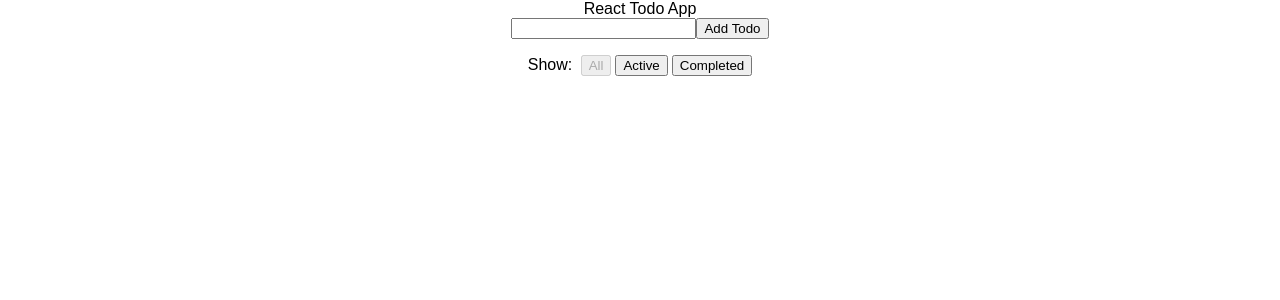
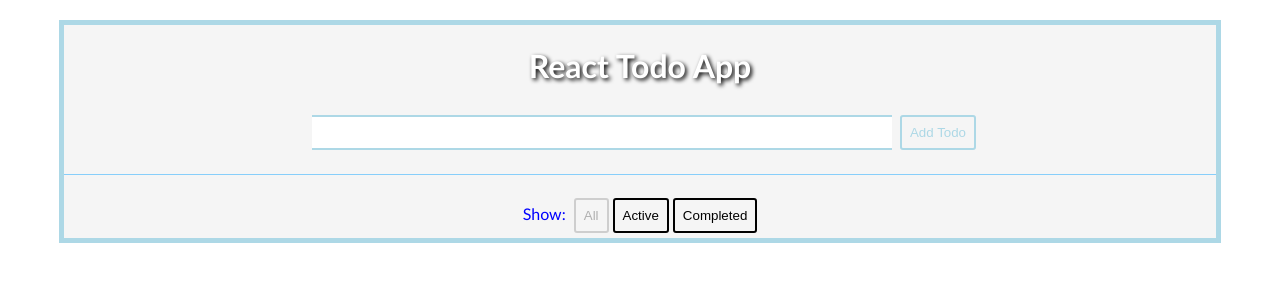
Before and after one commit to panoscool/redux-todo-app, a React (Create React App) app: page / in a window 1280 px wide. Shown: the top 300 px of the page. Built offline with nearby package versions, Linux system fonts and the light colour scheme.

Commit message:
Styling and remove btn

```diff
--- a/src/App.css
+++ b/src/App.css
@@ -1,28 +1,97 @@
+:root {
+  --main-color: lightblue;
+  --secondary-color: lightskyblue;
+  --main-text-color: blue;
+  --secondary-text-color: lightseagreen;
+  --main-font-style: Calibri;
+}
+
 .App {
   text-align: center;
+  display: flex;
+  width: 90%;
+  flex-direction: column;
+  margin: 20px auto 20px auto;
+  border: 5px solid var(--main-color);
+  background-color: whitesmoke;
 }
 
-.App-logo {
-  animation: App-logo-spin infinite 20s linear;
-  height: 80px;
+.header {
+  color: white;
+  font-family: var(--main-font-style);
+  text-shadow: 2px 2px 4px #000000;
 }
 
-.App-header {
-  background-color: #222;
-  height: 150px;
-  padding: 20px;
-  color: white;
+.footer {
+  color: var(--main-text-color);
+  font-family: var(--main-font-style);
+  margin: 5px;
 }
 
-.App-title {
-  font-size: 1.5em;
+.todo-wrapper {
+  text-align: left;
+  cursor: pointer;
+  margin-bottom: 18px;
+  border-bottom: 1px solid var(--secondary-color);
 }
 
-.App-intro {
-  font-size: large;
+.btn {
+  cursor: pointer;
+  outline: none;
+  box-shadow: none;
+  border-width: 2px;
+  border-radius: 3px;
+  border-style: solid;
+  background-color: transparent;
+  padding: 8px;
 }
 
-@keyframes App-logo-spin {
-  from { transform: rotate(0deg); }
-  to { transform: rotate(360deg); }
+.btn-submit {
+  color: var(--main-color);
+  border-color: var(--main-color);
 }
+
+.btn-submit:hover {
+  border-width: 3px;
+  color: var(--secondary-color);
+  font-weight: bold;
+}
+
+.btn-remove {
+  /* top 10px right 20px bottom 5px left 15px */
+  margin: 10px 20px 5px 15px;
+  color: var(--secondary-color);
+  border-color: var(--secondary-color);
+}
+
+.btn-remove:hover {
+  border-color: var(--secondary-text-color);
+}
+
+.filter {
+  cursor: pointer;
+ }
+
+li {
+  list-style: none;
+}
+
+li:hover {
+  background-color: white;
+}
+
+input {
+  width: 50%;
+  border: none;
+  padding: 8px 2px;
+  margin: 8px;
+  border-top: 2px solid var(--main-color);
+  border-bottom: 2px solid var(--main-color);
+}
+
+input:focus {
+  outline: none;
+  border: none;
+  border-top: 3px solid var(--main-color);
+  border-bottom: 3px solid var(--main-color);
+}
--- a/src/components/footer.js
+++ b/src/components/footer.js
@@ -3,7 +3,7 @@ import FilterLink from '../containers/filter_link';
 import { VisibilityFilters } from '../redux/actions';
 
 const Footer = () => (
-  <div>
+  <div className="footer">
     <span>Show: </span>
     <FilterLink filter={VisibilityFilters.SHOW_ALL}>
       All
--- a/src/components/header.js
+++ b/src/components/header.js
@@ -3,7 +3,7 @@ import React from 'react';
 const Header = () => {
     return (
         <div className="header">
-            React Todo App
+            <h1>React Todo App</h1>
         </div>
     )
 }
--- a/src/components/link.js
+++ b/src/components/link.js
@@ -1,7 +1,7 @@
 import React from 'react';
 
 const Link = ({ active, children, onClick }) => (
-  <button
+  <button className="btn filter"
      onClick={onClick}
      disabled={active}
      style={{
--- a/src/components/todo-list.js
+++ b/src/components/todo-list.js
@@ -2,7 +2,7 @@ import React from 'react';
 import Todo from './todo';
 
 const TodoList = ({ todos, toggleTodo }) => (
-  <ul>
+  <ul className="todo-wrapper">
     {todos.map(todo =>
       <Todo
         key={todo.id}
--- a/src/components/todo.js
+++ b/src/components/todo.js
@@ -1,12 +1,13 @@
 import React from 'react';
 
-const Todo = ({ onClick, completed, text }) => (
+const Todo = ({ onClick, completed, text, removeTodo }) => (
   <li
     onClick={onClick}
     style={ {
       textDecoration: completed ? 'line-through' : 'none'
     }}
   >
+  <button className="btn btn-remove" onClick={() => removeTodo}>Remove</button>
     {text}
   </li>
 )
--- a/src/containers/add-todo.js
+++ b/src/containers/add-todo.js
@@ -6,7 +6,7 @@ const AddTodo = ({ dispatch }) => {
   let input
 
   return (
-    <div>
+    <div className="add-todo">
       <form
         onSubmit={e => {
           e.preventDefault()
@@ -18,7 +18,7 @@ const AddTodo = ({ dispatch }) => {
         }}
       >
         <input ref={node => input = node} />
-        <button type="submit">
+        <button type="submit" className="btn btn-submit">
           Add Todo
         </button>
       </form>
--- a/src/containers/visible_todo_list.js
+++ b/src/containers/visible_todo_list.js
@@ -1,7 +1,6 @@
 import { connect } from 'react-redux';
-import { toggleTodo } from '../redux/actions';
+import { toggleTodo, VisibilityFilters } from '../redux/actions';
 import TodoList from '../components/todo-list';
-import { VisibilityFilters } from '../redux/actions';
 
 const getVisibleTodos = (todos, filter) => {
   switch (filter) {
--- a/src/redux/actions/index.js
+++ b/src/redux/actions/index.js
@@ -4,6 +4,11 @@ export const addTodo = text => ({
   id: nextTodoId++,
   text
 })
+
+export const removeTodo = id => {
+  type: 'REMOVE_TODO',
+  id
+}
 
 export const setVisibilityFilter = filter => ({
   type: 'SET_VISIBILITY_FILTER',
```
